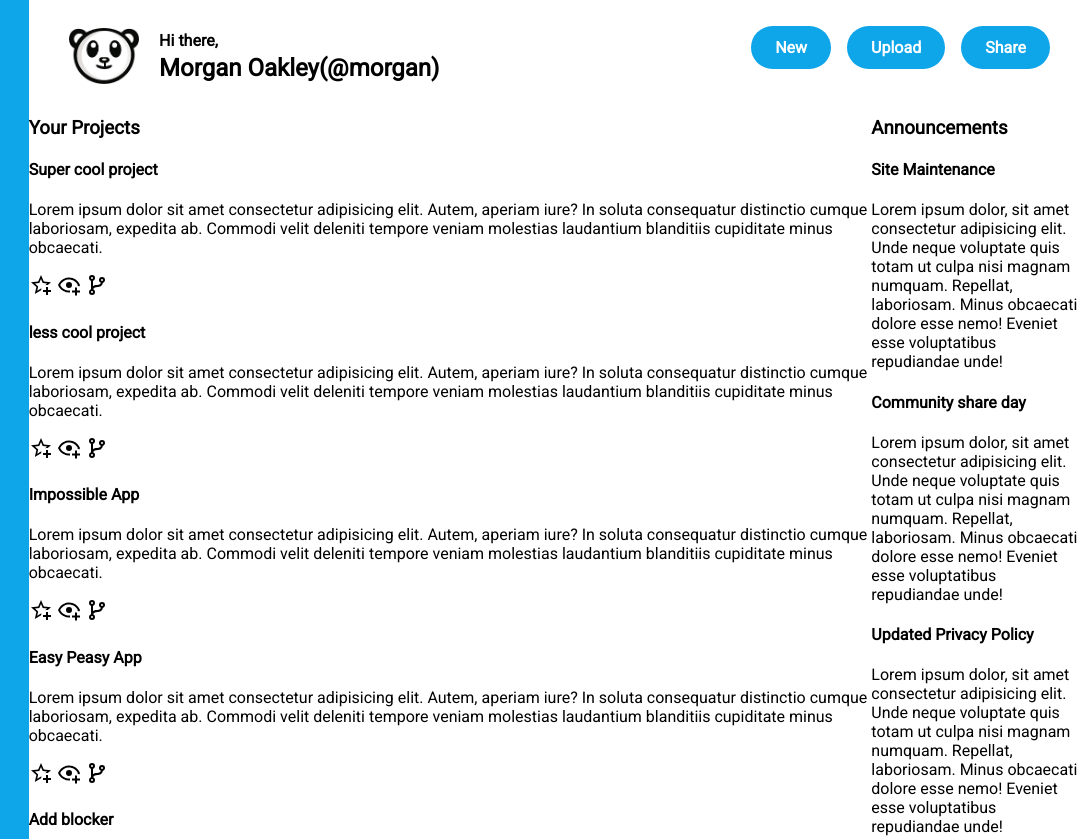
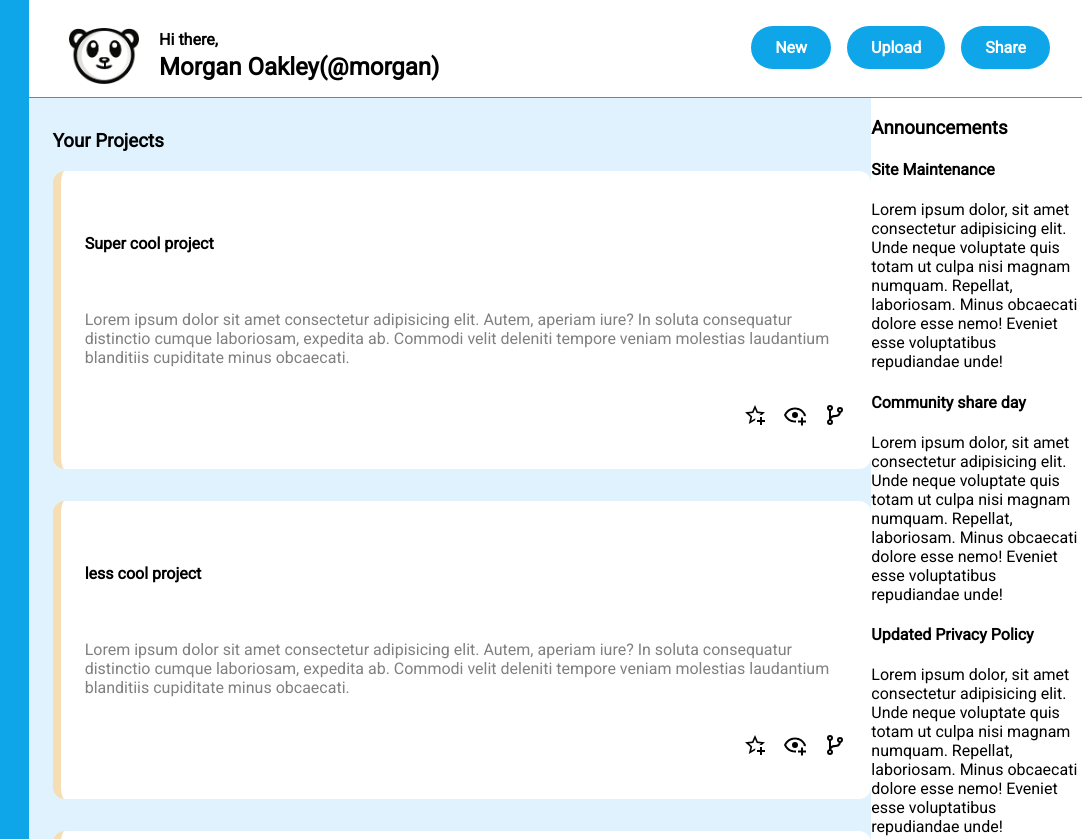
Before and after one commit to coding-cosmos/Dashboard, a plain HTML site: page index.html in a window 1280 px wide. Shown: the part 60-899 px from the top of the page, 190-1280 px from the left. Drawn offline with Linux system fonts and the light colour scheme.

Commit message:
Add style for main section

```diff
--- a/style.css
+++ b/style.css
@@ -99,6 +99,7 @@ img{
     justify-content: space-between;
     padding: 8px;
     margin-top: 16px;
+    border-bottom: 1px solid #0ea5e9;
 }
 .nav .user{
     display: flex;
@@ -135,6 +136,36 @@ img{
 .main{
     grid-row: 3/5;
     grid-column: 2/2;
+    background-color: #e0f2fe;
+}
+.main h3{
+    margin-left: 24px;
+    margin-top: 32px;
+}
+.main .project-container{
+    margin-left: 24px;
+    display: grid;
+    grid-template-columns: repeat(auto-fit,minmax(600px,1fr));
+    gap: 32px;
+}
+.main .project-card{
+    height: 250px;
+    background-color: white;
+    border-left: 8px solid wheat;
+    border-radius: 12px;
+    display: flex;
+    padding: 24px;
+    flex-direction: column;
+    justify-content: space-around;
+}
+.main .project-card p{
+    color: gray;
+    margin: 0;
+}
+.main .project-card .project-action{
+    align-self: flex-end;
+    display: flex;
+    gap: 16px   ;
 }
 
 .sidebar{
```
